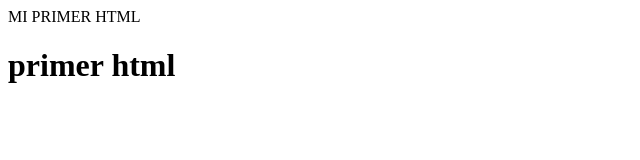
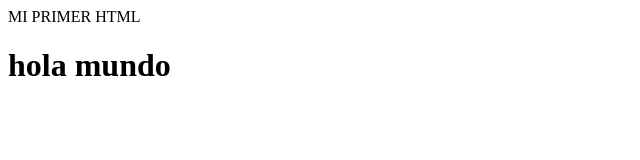
Before and after one commit to joshuotaXD/EJERCICIO_CONTROL_VERSIONES, a plain HTML site: page Index.html in a window 1280 px wide. Shown: the whole page, without its empty margins (0-640 px from the left). Drawn offline with Linux system fonts and the light colour scheme.

Commit message:
agregué un titulo

```diff
--- a/Index.html
+++ b/Index.html
@@ -7,7 +7,7 @@
 </head>
 <body>
     MI PRIMER HTML
-    <h1>primer html</h1>
+    <h1>hola mundo</h1>
 
 </body>
 </html>
```
